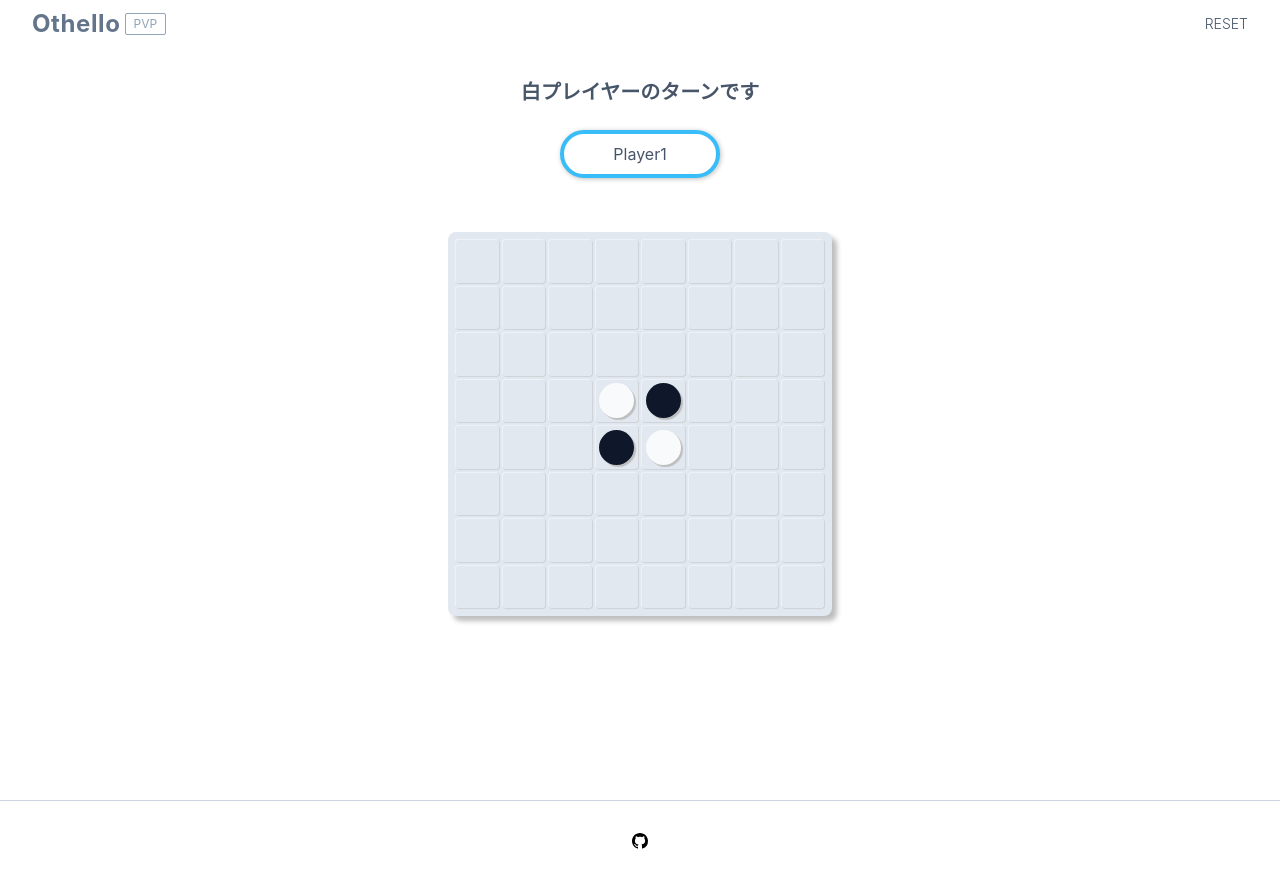
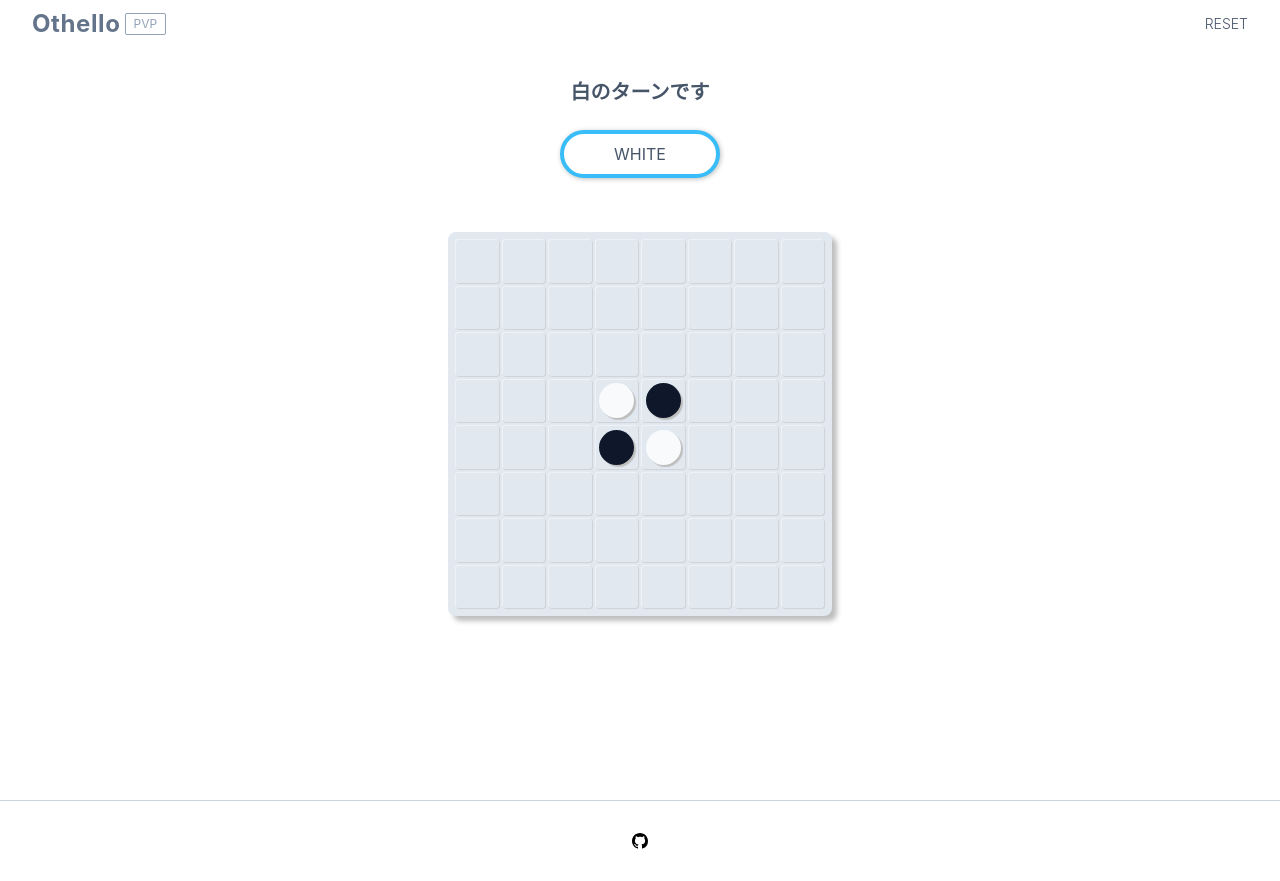
Before and after one commit to ebinase/othello-frontend, a Next.js app: page / in a window 1280 px wide. Both pictures are taken after a click on the button "対人戦". Built offline with nearby package versions, Linux system fonts and the light colour scheme.

Commit message:
OTHELLO-62: プレイヤー名の表示を調整

```diff
--- a/src/components/PlayGround/elements/InfoPanel/elements/PlayerInfo/PlayerInfo.tsx
+++ b/src/components/PlayGround/elements/InfoPanel/elements/PlayerInfo/PlayerInfo.tsx
@@ -4,8 +4,8 @@ import useOthello from "../../../../../../dataflow/othello/useOthello";
 import { COLOR_CODE } from "@models/Board/Color"
 import PlayerBar from "./PlayerBar";
 
-const PlayerInfo: React.FC = (props) => {
-  const { state, players } = useOthello();
+const PlayerInfo: React.FC = () => {
+  const { state, players, gameMode } = useOthello();
 
   const colorText = state.color === COLOR_CODE.WHITE ? "白" : "黒";
   const theme = state.color === COLOR_CODE.WHITE ? "light" : "dark";
@@ -14,14 +14,16 @@ const PlayerInfo: React.FC = (props) => {
   const data =
     players.active.type === "human"
       ? {
-          message: colorText + "プレイヤーのターンです",
+          message: (gameMode === "PVP" ? colorText : "あなた") + "のターンです",
           status: state.shouldSkip
-            ? "置ける場所がありません"
+            ? "置ける場所がありません..."
             : state.error?.message ?? "",
         }
       : {
           message: "相手のターンです",
-          status: "思考中...",
+          status: state.shouldSkip
+            ? "スキップ！"
+            :  "思考中...",
         };
 
   return (
--- a/src/components/PlayGround/elements/InfoPanel/elements/SettingsInfo/SettingsInfo.tsx
+++ b/src/components/PlayGround/elements/InfoPanel/elements/SettingsInfo/SettingsInfo.tsx
@@ -9,13 +9,13 @@ const SettingsInfo: React.FC = () => {
 
 
   const handlePvP = () => {
-    initialize({ gameMode: GAME_MODE.PVP, players: ["Player1", "Player2"] });
+    initialize({ gameMode: GAME_MODE.PVP, players: ["WHITE", "BLACK"] });
   };
 
   const handlePvE = (botLevel: number) => {
     initialize({
       gameMode: GAME_MODE.PVE,
-      player: "You",
+      player: "PLAYER",
       botLevel,
     });
   };
```
